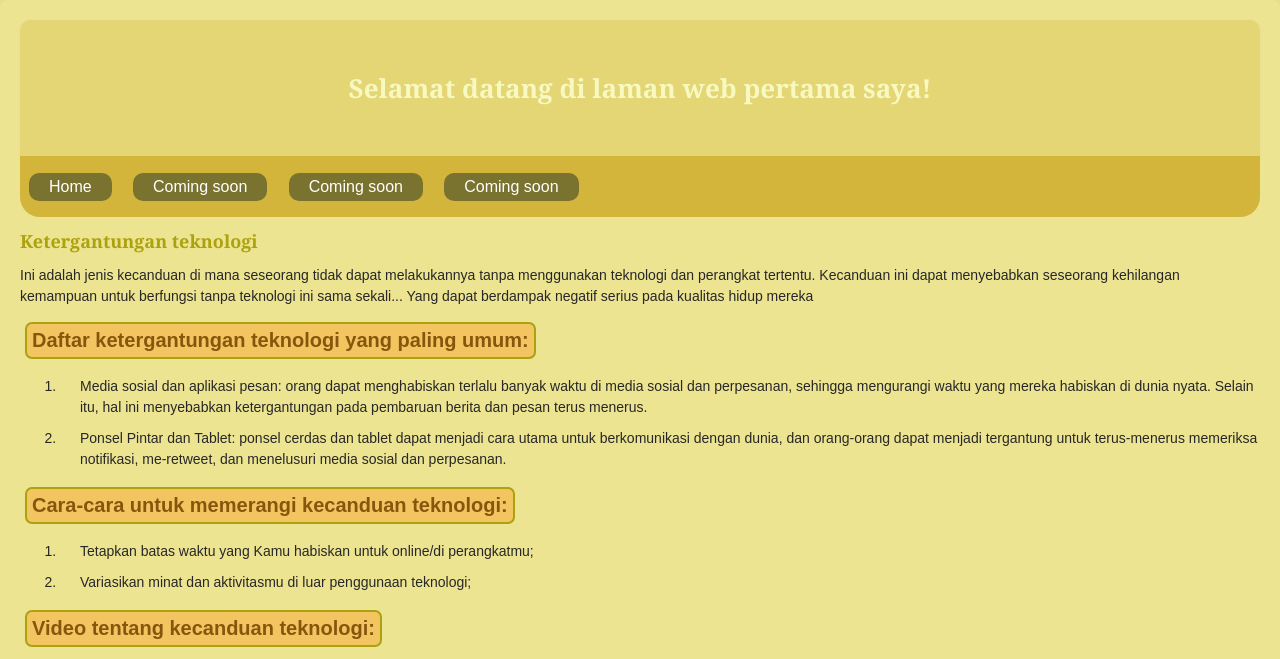
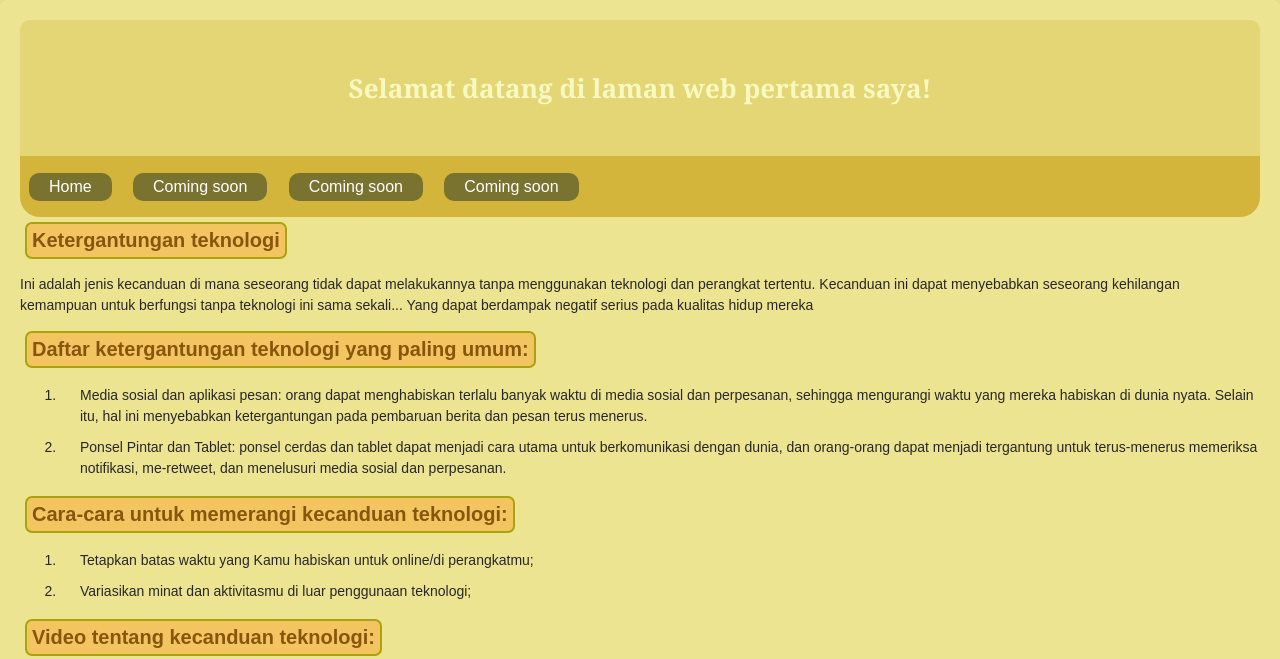
Before and after one commit to mtamamulya/Website-of-Technology, a plain HTML site: page index.html in a window 1280 px wide. Shown: the top 659 px of the page. Drawn offline with Linux system fonts and the light colour scheme.

Commit message:
index.html

```diff
--- a/index.html
+++ b/index.html
@@ -18,7 +18,7 @@
         </ul>
     </nav>
 
-    <h1>Ketergantungan teknologi</h1>
+    <h2>Ketergantungan teknologi</h2>
 
     <p>Ini adalah jenis kecanduan di mana seseorang tidak dapat melakukannya tanpa menggunakan teknologi dan perangkat
     tertentu. Kecanduan ini dapat menyebabkan seseorang kehilangan kemampuan untuk berfungsi tanpa teknologi ini
```
